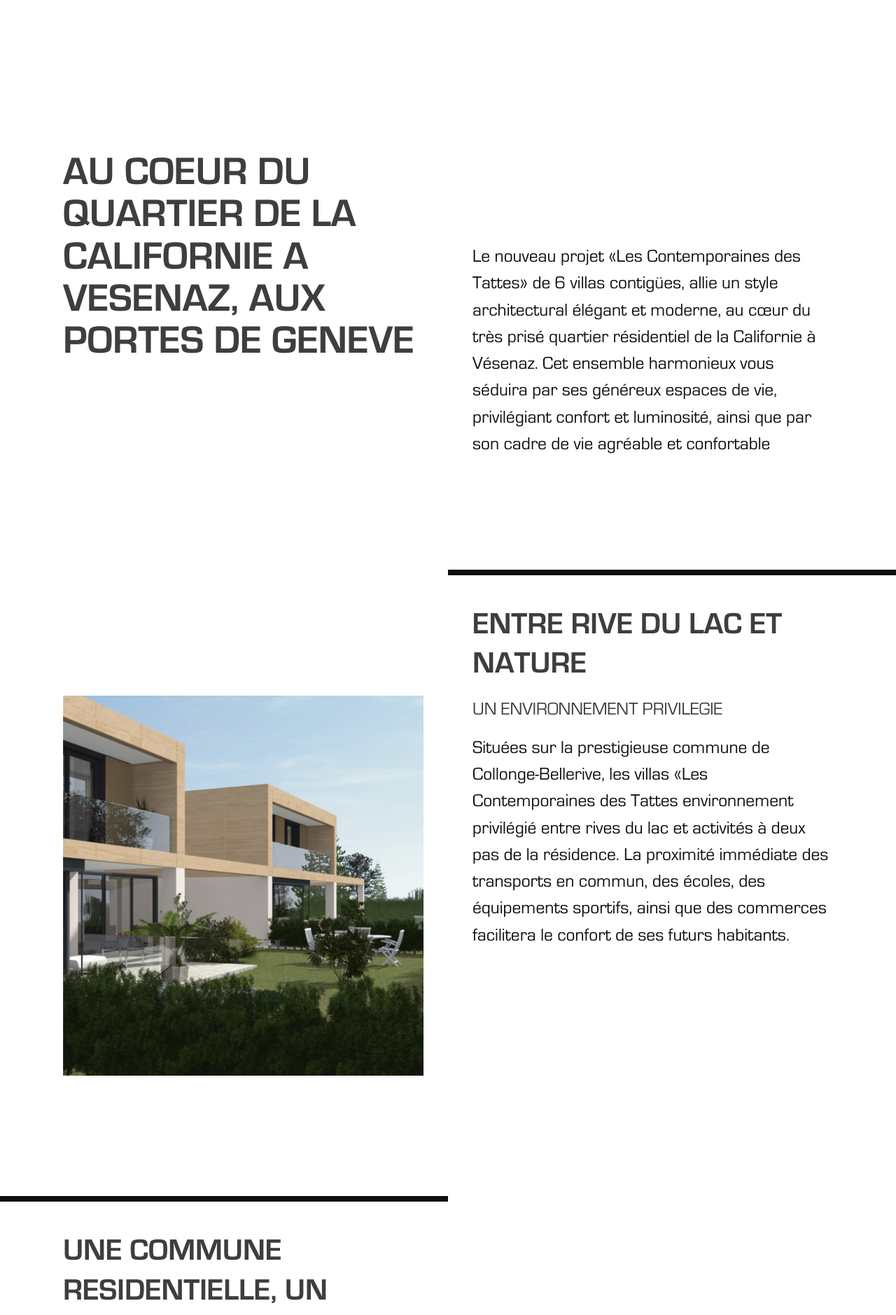
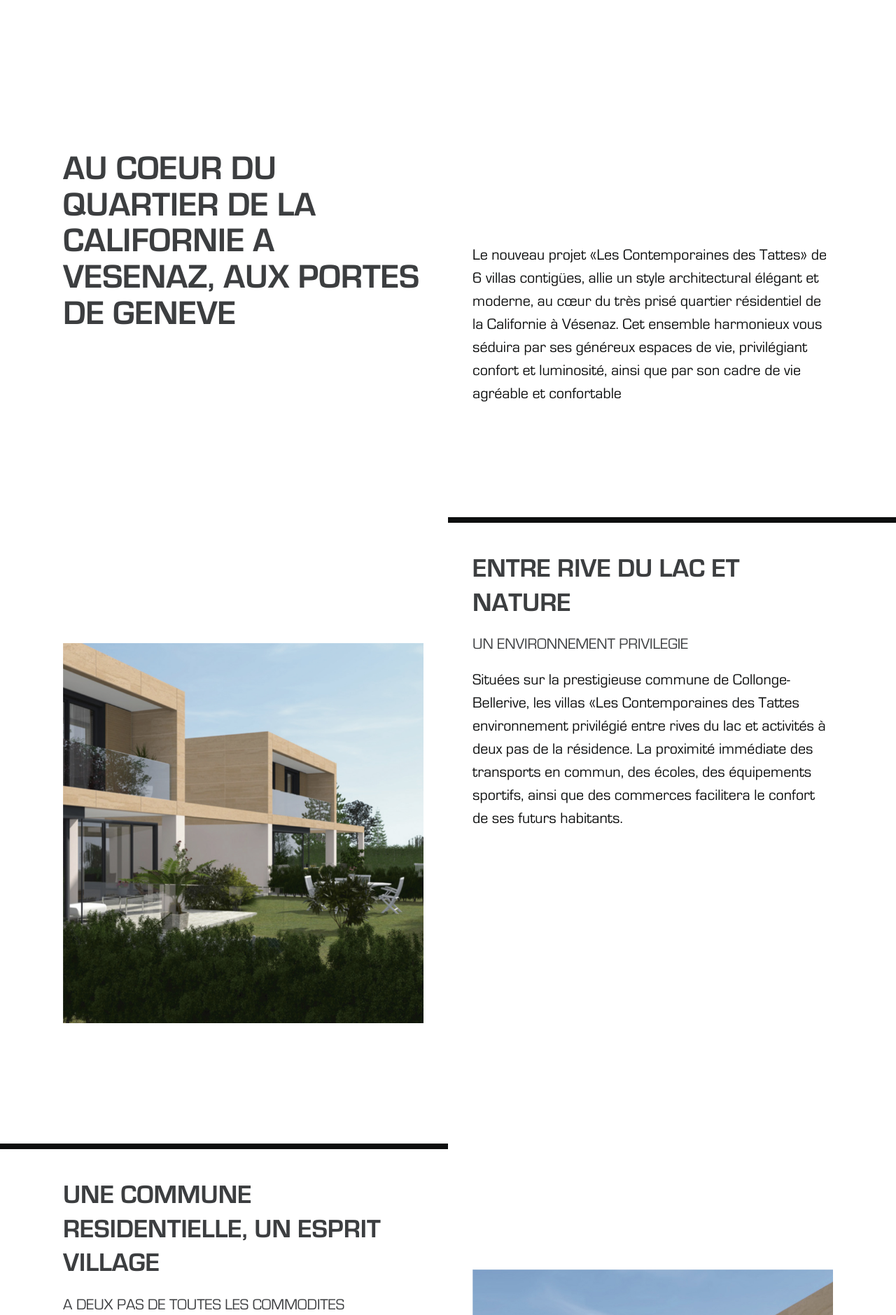
Before and after one commit to charlesharvey/tattes_20_static, a PHP site: page / in a window 1280 px wide; the page is wider, and only the part inside the window is pictured. Shown: the part 822-2701 px from the top of that part at 70% size. Run offline with PHP 8.4, Linux system fonts and the light colour scheme.

Commit message:
smaller font size

```diff
--- a/scss/variables.scss
+++ b/scss/variables.scss
@@ -2,8 +2,8 @@ $brand_color: #2b445e;
 $red: #f32;
 $green: #2f3;
 
-$font_size: 2.55em;
-$small_font_size: 1.7em;
+$font_size: 2.2em;
+$small_font_size: 1.4em;
 
 
 
@@ -82,7 +82,7 @@ $title_dist_move: 50px;
 @keyframes lesAnimation {
   from {
     opacity: 0;
-    transform: translateX( #{$title_dist_move * -1}  );
+    transform: translateX(#{$title_dist_move * -1});
   }
 
   to {
```
Also changed, not shown: css/style.css.
